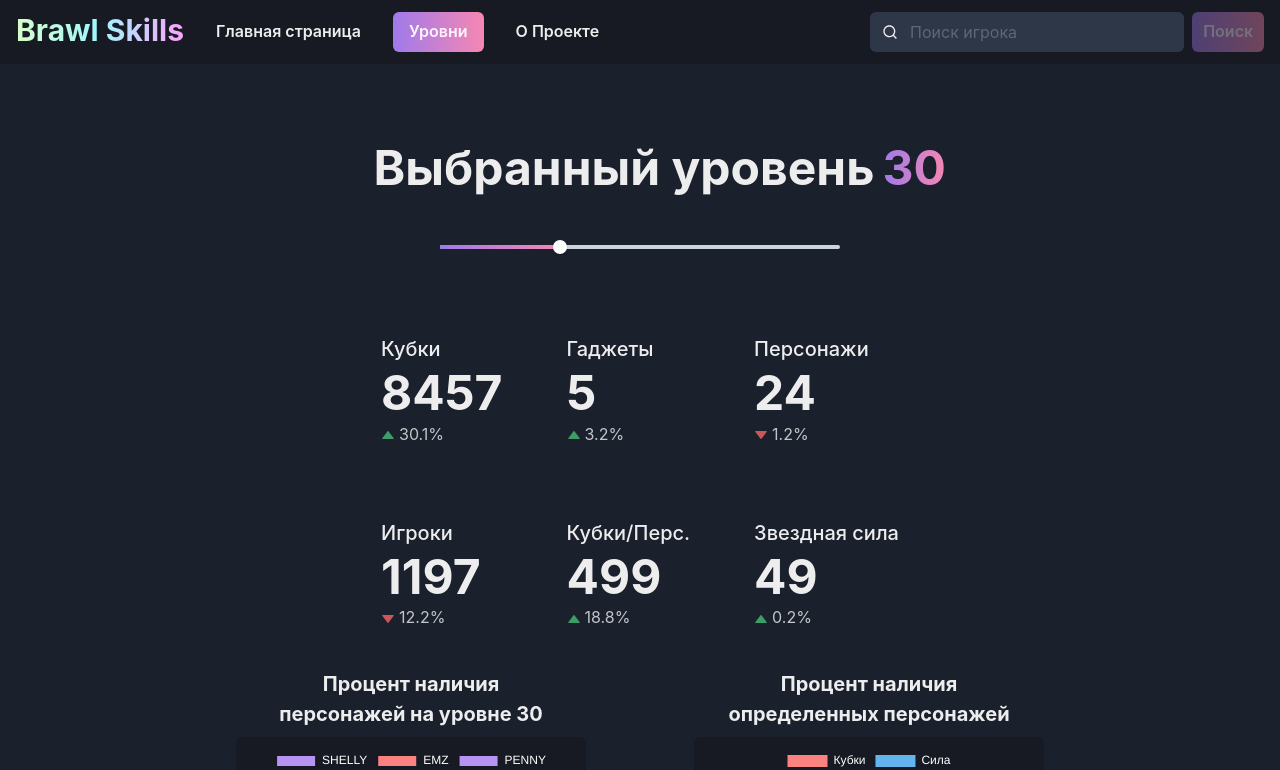
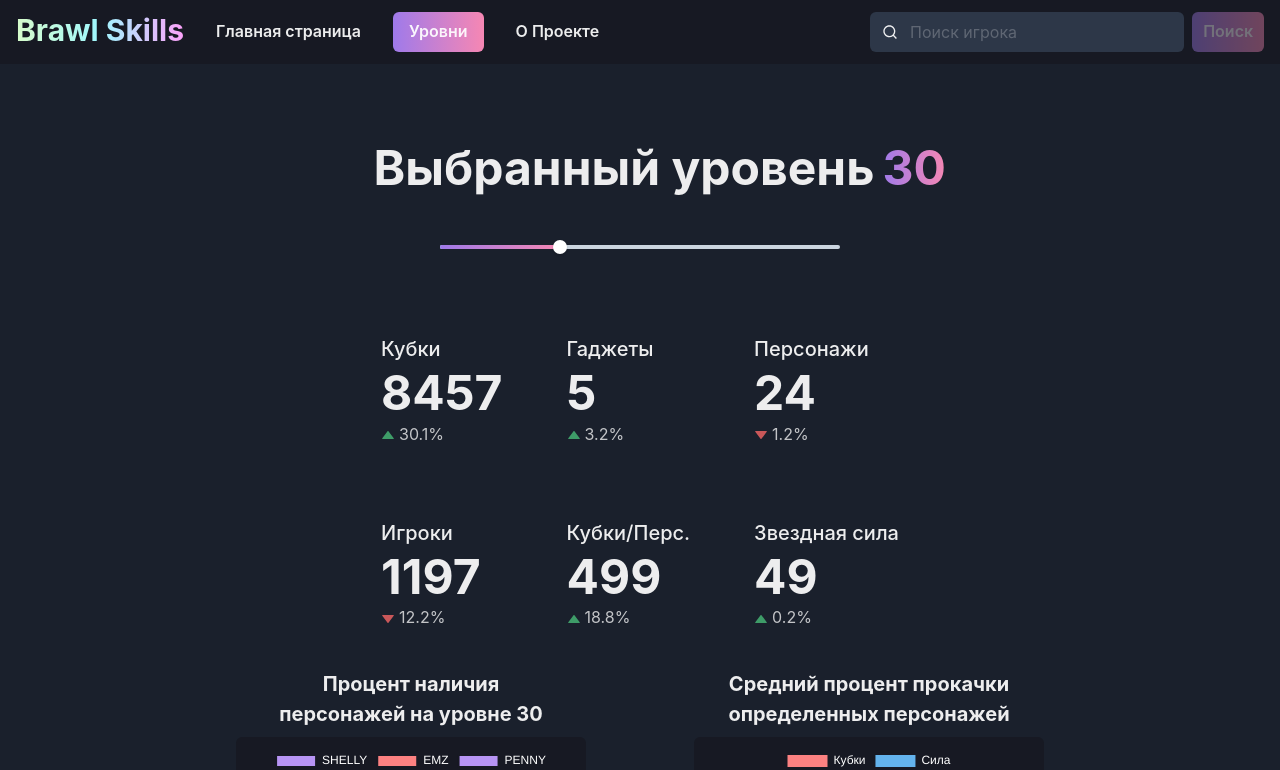
Before and after one commit to brawl-skills/frontend, a React (Create React App) app: page /lvl in a window 1280 px wide. Shown: the top 770 px of the page. Built offline with nearby package versions, Linux system fonts and the light colour scheme.

Commit message:
🩹 Close #6

```diff
--- a/src/screens/Levels.tsx
+++ b/src/screens/Levels.tsx
@@ -141,7 +141,7 @@
         isLoading={isLoading}
       />
       <ChartBox
-        title="Процент наличия определенных персонажей"
+        title="Средний процент прокачки определенных персонажей"
         graph={<TrophiesByBrawler />}
         isLoading={isLoading}
       />
```
